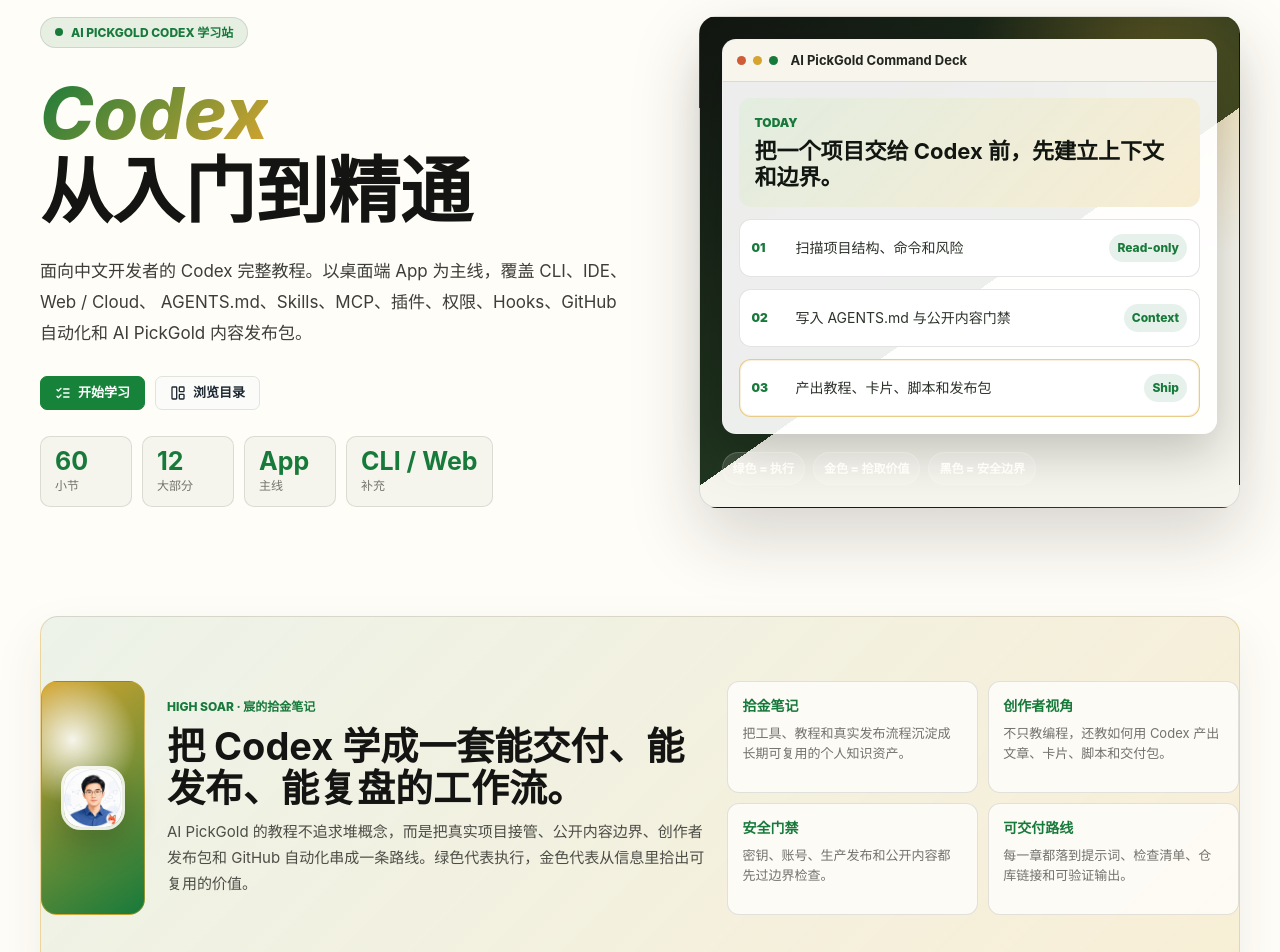
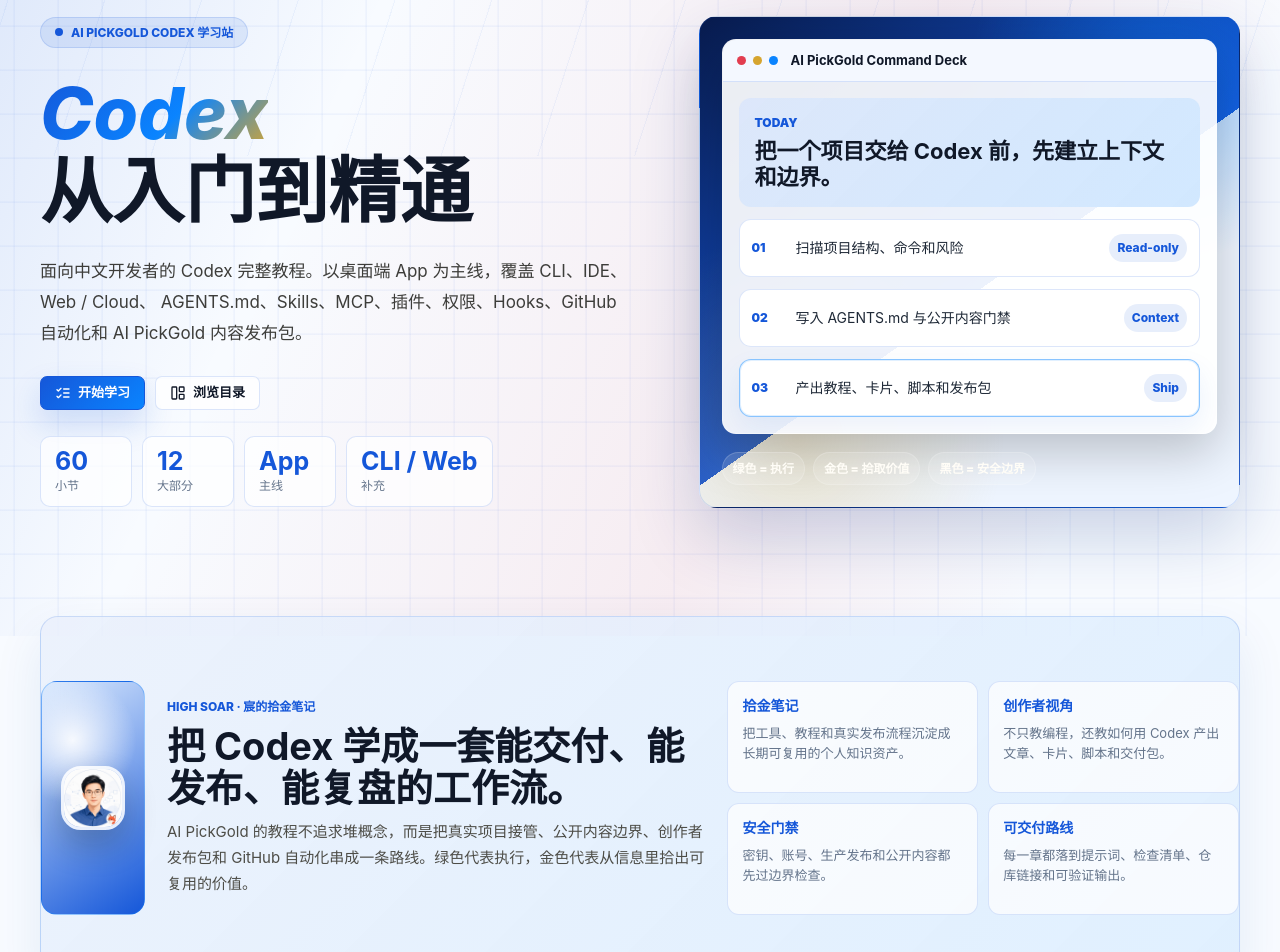
Before and after one commit to soarsky1991/aipickgold-studio, a React (Vite) app: page / in a window 1280 px wide. Shown: the part 164-1116 px from the top of the page. Built offline with nearby package versions, Linux system fonts and the light colour scheme.

Commit message:
Add dynamic background to Codex home

```diff
--- a/src/styles.css
+++ b/src/styles.css
@@ -1368,13 +1368,15 @@
   gap: 10px;
 }
 
-.founder-shell {
+.founder-shell,
+.codex-shell {
   position: relative;
   overflow: hidden;
   background: #f8fbff;
 }
 
-.founder-shell::before {
+.founder-shell::before,
+.codex-shell::before {
   content: "";
   position: fixed;
   inset: 0;
@@ -1389,7 +1391,8 @@
   animation: founderGridDrift 22s linear infinite;
 }
 
-.founder-shell::after {
+.founder-shell::after,
+.codex-shell::after {
   content: "";
   position: fixed;
   inset: 60px 0 auto;
@@ -1834,17 +1837,19 @@
 
 .codex-shell {
   min-height: 100vh;
-  --codex-primary: #177a3b;
+  --codex-primary: #1557d9;
+  --codex-blue: #0a84ff;
+  --codex-blue-deep: #0b2f7f;
   --codex-gold: #d6a52f;
-  --codex-coral: #cf5c36;
-  --codex-soft: rgba(23, 122, 59, 0.1);
-  --codex-gold-soft: rgba(214, 165, 47, 0.16);
-  --codex-bg: #fffdf7;
-  --codex-muted-bg: #f6f5ed;
-  --codex-text: #141413;
-  --codex-muted: #73726c;
-  --codex-border: rgba(31, 30, 29, 0.12);
-  --codex-gradient: linear-gradient(135deg, #177a3b 0%, #d6a52f 100%);
+  --codex-coral: #e23d4f;
+  --codex-soft: rgba(21, 87, 217, 0.1);
+  --codex-gold-soft: rgba(214, 165, 47, 0.12);
+  --codex-bg: #f8fbff;
+  --codex-muted-bg: rgba(255, 255, 255, 0.72);
+  --codex-text: #101828;
+  --codex-muted: #64748b;
+  --codex-border: rgba(21, 87, 217, 0.15);
+  --codex-gradient: linear-gradient(135deg, #1557d9 0%, #0a84ff 58%, #d6a52f 100%);
   min-height: 100vh;
   background: var(--codex-bg);
 }
@@ -1932,9 +1937,16 @@
 }
 
 .codex-home {
+  position: relative;
+  z-index: 1;
   width: min(1200px, calc(100vw - 40px));
   margin: 0 auto;
   padding: 60px 0 56px;
+}
+
+.tutorial-layout {
+  position: relative;
+  z-index: 1;
 }
 
 .codex-hero {
@@ -2007,6 +2019,23 @@
   gap: 10px;
 }
 
+.codex-shell .primary-action {
+  border-color: var(--codex-primary);
+  background: linear-gradient(135deg, var(--codex-primary), var(--codex-blue));
+  color: #ffffff;
+  box-shadow: 0 14px 30px rgba(21, 87, 217, 0.18);
+}
+
+.codex-shell .primary-action:hover {
+  background: linear-gradient(135deg, var(--codex-blue-deep), var(--codex-primary));
+}
+
+.codex-shell .secondary-link {
+  border-color: var(--codex-border);
+  background: rgba(255, 255, 255, 0.76);
+  color: var(--codex-text);
+}
+
 .codex-hero-board {
   display: grid;
   gap: 18px;
@@ -2014,9 +2043,10 @@
   border: 1px solid var(--codex-border);
   border-radius: 18px;
   background:
-    radial-gradient(circle at 85% 12%, rgba(214, 165, 47, 0.34), transparent 30%),
-    linear-gradient(145deg, #121611, #20351f 54%, #f6f5ed 54%);
-  box-shadow: 0 28px 70px rgba(31, 30, 29, 0.18);
+    radial-gradient(circle at 85% 12%, rgba(10, 132, 255, 0.38), transparent 30%),
+    radial-gradient(circle at 18% 86%, rgba(214, 165, 47, 0.22), transparent 34%),
+    linear-gradient(145deg, #081b4d, #1557d9 54%, #eef5ff 54%);
+  box-shadow: 0 28px 70px rgba(11, 47, 127, 0.2);
 }
 
 .command-deck {
@@ -2035,7 +2065,7 @@
   gap: 7px;
   padding: 0 14px;
   border-bottom: 1px solid var(--codex-border);
-  background: #f7f5ec;
+  background: #f4f8ff;
 }
 
 .deck-topbar span {
@@ -2046,7 +2076,7 @@
 }
 
 .deck-topbar span:nth-child(1) {
-  background: #cf5c36;
+  background: #e23d4f;
 }
 
 .deck-topbar span:nth-child(2) {
@@ -2054,12 +2084,12 @@
 }
 
 .deck-topbar span:nth-child(3) {
-  background: #177a3b;
+  background: #0a84ff;
 }
 
 .deck-topbar strong {
   margin-left: 6px;
-  color: #23251f;
+  color: var(--codex-text);
   font-size: 13px;
   overflow: hidden;
   text-overflow: ellipsis;
@@ -2078,8 +2108,8 @@
   padding: 16px;
   border-radius: 12px;
   background:
-    linear-gradient(135deg, rgba(23, 122, 59, 0.12), rgba(214, 165, 47, 0.18)),
-    #fffdf7;
+    linear-gradient(135deg, rgba(21, 87, 217, 0.12), rgba(10, 132, 255, 0.16)),
+    #f8fbff;
 }
 
 .deck-route span,
@@ -2091,7 +2121,7 @@
 }
 
 .deck-route strong {
-  color: #111611;
+  color: var(--codex-text);
   font-size: 22px;
   line-height: 1.18;
 }
@@ -2109,13 +2139,13 @@
 }
 
 .deck-line.active {
-  border-color: rgba(214, 165, 47, 0.58);
-  box-shadow: inset 0 0 0 1px rgba(214, 165, 47, 0.16);
+  border-color: rgba(10, 132, 255, 0.48);
+  box-shadow: inset 0 0 0 1px rgba(10, 132, 255, 0.12), 0 12px 28px rgba(21, 87, 217, 0.08);
 }
 
 .deck-line p {
   margin: 0;
-  color: #2d332b;
+  color: #1f2937;
   font-size: 14px;
   line-height: 1.35;
 }
@@ -2235,23 +2265,23 @@
   gap: 22px;
   align-items: stretch;
   padding: 28px;
-  border: 1px solid rgba(214, 165, 47, 0.34);
+  border: 1px solid rgba(21, 87, 217, 0.18);
   border-radius: 18px;
   background:
-    linear-gradient(135deg, rgba(23, 122, 59, 0.08), rgba(214, 165, 47, 0.16)),
-    #fffdf7;
-  box-shadow: 0 20px 50px rgba(49, 54, 38, 0.08);
+    linear-gradient(135deg, rgba(21, 87, 217, 0.08), rgba(10, 132, 255, 0.12)),
+    rgba(255, 255, 255, 0.82);
+  box-shadow: 0 20px 50px rgba(18, 77, 154, 0.09);
 }
 
 .signature-mark {
   min-height: 104px;
   display: grid;
   place-items: center;
-  border: 1px solid rgba(214, 165, 47, 0.46);
+  border: 1px solid rgba(10, 132, 255, 0.32);
   border-radius: 16px;
   background:
     radial-gradient(circle at 30% 25%, rgba(255, 255, 255, 0.9), transparent 34%),
-    linear-gradient(145deg, #d6a52f, #177a3b);
+    linear-gradient(145deg, #dbeafe, #1557d9);
 }
 
 .signature-mark img {
@@ -2353,12 +2383,12 @@
   position: relative;
   display: grid;
   place-items: center;
-  border: 1px solid rgba(23, 122, 59, 0.22);
+  border: 1px solid rgba(21, 87, 217, 0.22);
   border-radius: 12px;
   background:
-    linear-gradient(90deg, rgba(20, 20, 19, 0.06) 1px, transparent 1px),
-    linear-gradient(rgba(20, 20, 19, 0.06) 1px, transparent 1px),
-    #fffdf7;
+    linear-gradient(90deg, rgba(21, 87, 217, 0.07) 1px, transparent 1px),
+    linear-gradient(rgba(21, 87, 217, 0.07) 1px, transparent 1px),
+    #f8fbff;
   background-size: 14px 14px;
 }
 
@@ -2366,9 +2396,9 @@
   position: absolute;
   width: 34px;
   height: 34px;
-  border: 7px solid #101810;
+  border: 7px solid #0b2f7f;
   border-radius: 6px;
-  background: #fffdf7;
+  background: #f8fbff;
 }
 
 .qr-placeholder span:nth-child(1) {
@@ -2393,7 +2423,7 @@
   height: 46px;
   border-radius: 50%;
   background: var(--codex-gradient);
-  color: #101810;
+  color: #ffffff;
   font-size: 13px;
   font-weight: 900;
 }
@@ -2517,8 +2547,8 @@
 }
 
 .part-card[href]:hover {
-  border-color: rgba(214, 165, 47, 0.58);
-  box-shadow: 0 18px 40px rgba(49, 54, 38, 0.09);
+  border-color: rgba(10, 132, 255, 0.46);
+  box-shadow: 0 18px 40px rgba(18, 77, 154, 0.1);
   transform: translateY(-2px);
 }
 
```
